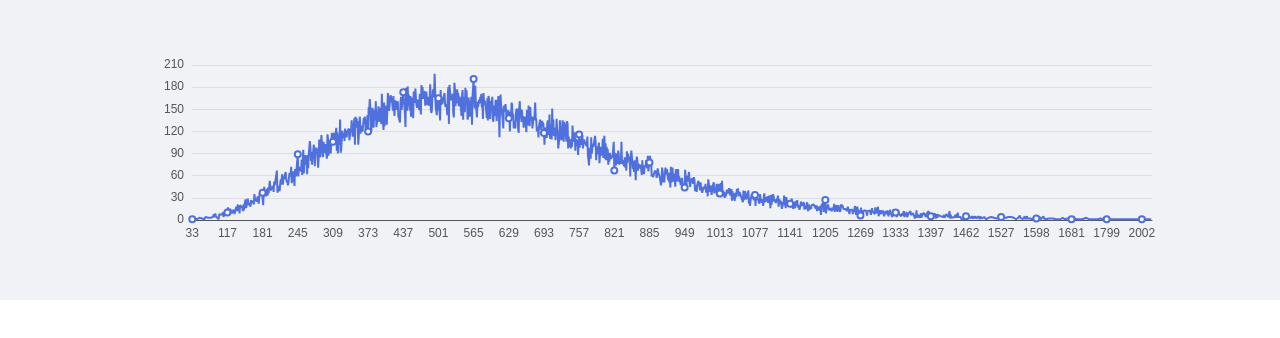
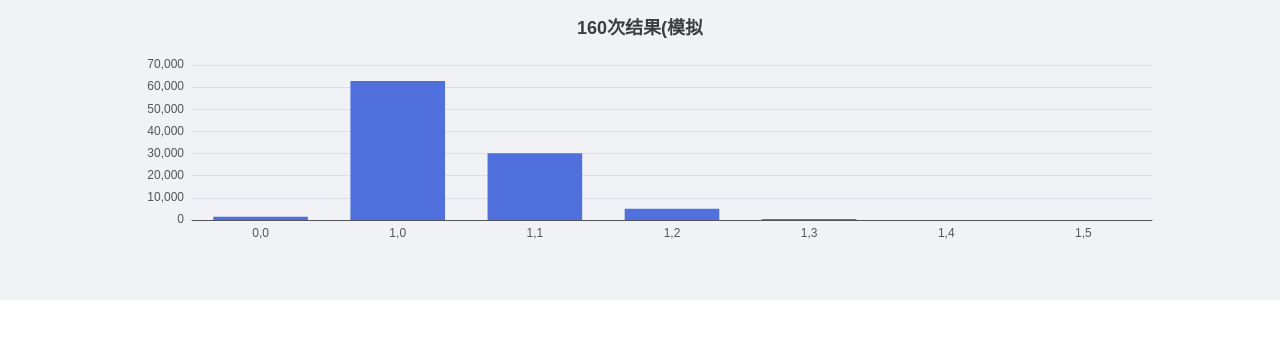
Before and after one commit to zzxt0019/gacha_test, a React (Create React App) app: page / in a window 1280 px wide. Shown: the top 338 px of the page. Built offline with nearby package versions, Linux system fonts and the light colour scheme.

Commit message:
升级抽数固定时抽到多少个的功能, 可设定任务 模拟完成任务情况的分布

```diff
--- a/src/App.tsx
+++ b/src/App.tsx
@@ -4,11 +4,20 @@ import {MustGetChart} from "./charts/must-get-chart";
 import {Character} from "./ys/character";
 import {Weapon} from "./ys/weapon";
 import {FgoFree} from "./fgo/fgo-free";
+import {TryToWishChart} from "./charts/try-to-wish-chart";
+import {FgoPay} from "./fgo/fgo-pay";
+import {Test} from "./test/test";
 
 function App() {
 
     return (
         <Layout>
+            <TryToWishChart wish={[{
+             baseWish:()=>new Character(),
+             bingoTimes:1,
+            },{
+                baseWish:()=>new Weapon(),
+            }]} total={160} simulateTimes={100000}></TryToWishChart>
             {/*<MustGetChart wish={[{*/}
             {/*    baseWish: () => new Character(),*/}
             {/*    bingoTimes: 7,*/}
@@ -16,10 +25,10 @@ function App() {
             {/*    baseWish: () => new Weapon(),*/}
             {/*    bingoTimes: 5*/}
             {/*}]} simulateTimes={100000}></MustGetChart>*/}
-            <MustGetChart wish={{
-                baseWish:()=>new FgoFree(),
-                bingoTimes:5
-            }} simulateTimes={100000}></MustGetChart>
+            {/*<MustGetChart wish={{*/}
+            {/*    baseWish:()=>new FgoFree(),*/}
+            {/*    bingoTimes:5*/}
+            {/*}} simulateTimes={100000}></MustGetChart>*/}
             {/*<MustGetChart wish={{*/}
             {/*    baseWish:()=>new FgoFree(),*/}
             {/*    bingoTimes:1,*/}
--- a/src/charts/try-to-wish-chart.tsx
+++ b/src/charts/try-to-wish-chart.tsx
@@ -8,51 +8,73 @@ import React from "react";
  * @constructor
  */
 export function TryToWishChart(props: TryToWishChartProps) {
-    const {
-        maxBingo = Number.MAX_VALUE,
-        simulateTimes = 20000,
-        current = 0,
-    } = props;
-    let arr: number[] = [];
+    const {wish, total, simulateTimes = 20000,} = props;
+    const wishes = Array.isArray(wish) ? wish : [wish];
+    let mission: number[][] = [];
     for (let i = 0; i < simulateTimes; i++) {
-        let count = 0;
-        let baseWish = props.baseWish();
-        baseWish.current = current;
-        for (let j = 0; j < props.total; j++) {
-            if (baseWish.wish()) {
-                count++;
+        let totalWish = 0;
+        for (let j = 0; j < wishes.length; j++) {
+            const {current = 0, bingoTimes = Number.MAX_VALUE} = wishes[j];
+            let baseWish = wishes[j].baseWish();
+            baseWish.current = current;
+            let bingo = 0;
+            for (; totalWish < total; totalWish++) {
+                if (baseWish.wish()) {
+                    bingo++;
+                }
+                if (bingo === bingoTimes) {
+                    totalWish++;
+                    break;
+                }
             }
-        }
-        count = Math.min(count, maxBingo);
-        if (arr[count]) {
-            arr[count]++;
-        } else {
-            arr[count] = 1;
+            if (totalWish === total && bingo !== bingoTimes) {
+                if (!mission[j]) {
+                    mission[j] = []
+                }
+                if (!mission[j][bingo]) {
+                    mission[j][bingo] = 1;
+                } else {
+                    mission[j][bingo]++;
+                }
+                break;
+            }
         }
     }
     let xAxis = [];
     let yAxis = [];
-    for (let i = 0; i < arr.length; i++) {
-        if (arr[i]) {
-            xAxis.push(i);
-            yAxis.push(arr[i]);
+    for (let i = 0; i < mission.length; i++) {
+        if (mission[i]) {
+            for (let j = 0; j < mission[i].length; j++) {
+                if (mission[i][j]) {
+                    xAxis.push(i + ',' + j);
+                    yAxis.push(mission[i][j]);
+                }
+            }
         }
     }
     return <ReactECharts option={{
         title: {
-            text: props.total + '次祈愿结果(模拟'
+            text: total + '次结果(模拟'
         },
         tooltip: {
             trigger: 'axis',
             formatter: (params: any) => {
                 let all = 0;
-                for (let i = 0; i <= Number(params[0].name); i++) {
-                    if (arr[i]) {
-                        all += arr[i];
+                let I = Number(params[0].name.split(',')[0])
+                let J = Number(params[0].name.split(',')[1])
+                for (let i = 0; i < mission.length; i++) {
+                    if (i <= I && mission[i]) {
+                        for (let j = 0; j < mission[i].length; j++) {
+                            if (j <= J && mission[i][j]) {
+                                all += mission[i][j];
+                            }
+                        }
                     }
                 }
                 return `<div>
-                            <div>抽中up ${params[0].name}个</div>
+                            <div>${mission[0]}</div>
+                            <div>${mission[1]}</div>
+                            <div>完成前${I}个任务, 第${I + 1}个任务抽中${J}次</div>
                             <div>模拟了${params[0].value}次</div>
                             <div>当前概率: ${params[0].value / simulateTimes * 100}%</div>
                             <div>左累计概率: ${all / simulateTimes * 100}%</div>
@@ -75,9 +97,13 @@ export function TryToWishChart(props: TryToWishChartProps) {
 }
 
 export class TryToWishChartProps {
-    baseWish!: () => BaseWish;
+    wish!: TryToWish[] | TryToWish;
     total!: number;
-    maxBingo?: number;
-    current?: number;
     simulateTimes?: number;
 }
+
+export class TryToWish {
+    baseWish!: () => BaseWish;
+    bingoTimes?: number;
+    current?: number = 0;
+}
--- /dev/null
+++ b/src/test/test.ts
@@ -0,0 +1,13 @@
+import {BaseWish} from "../base/base-wish";
+
+export class Test implements BaseWish {
+    current: number=0;
+    total: number = 0;
+
+    wish(): boolean {
+        this.current++;
+        this.total++;
+        return Math.random() < 0.5;
+    }
+
+}
```
